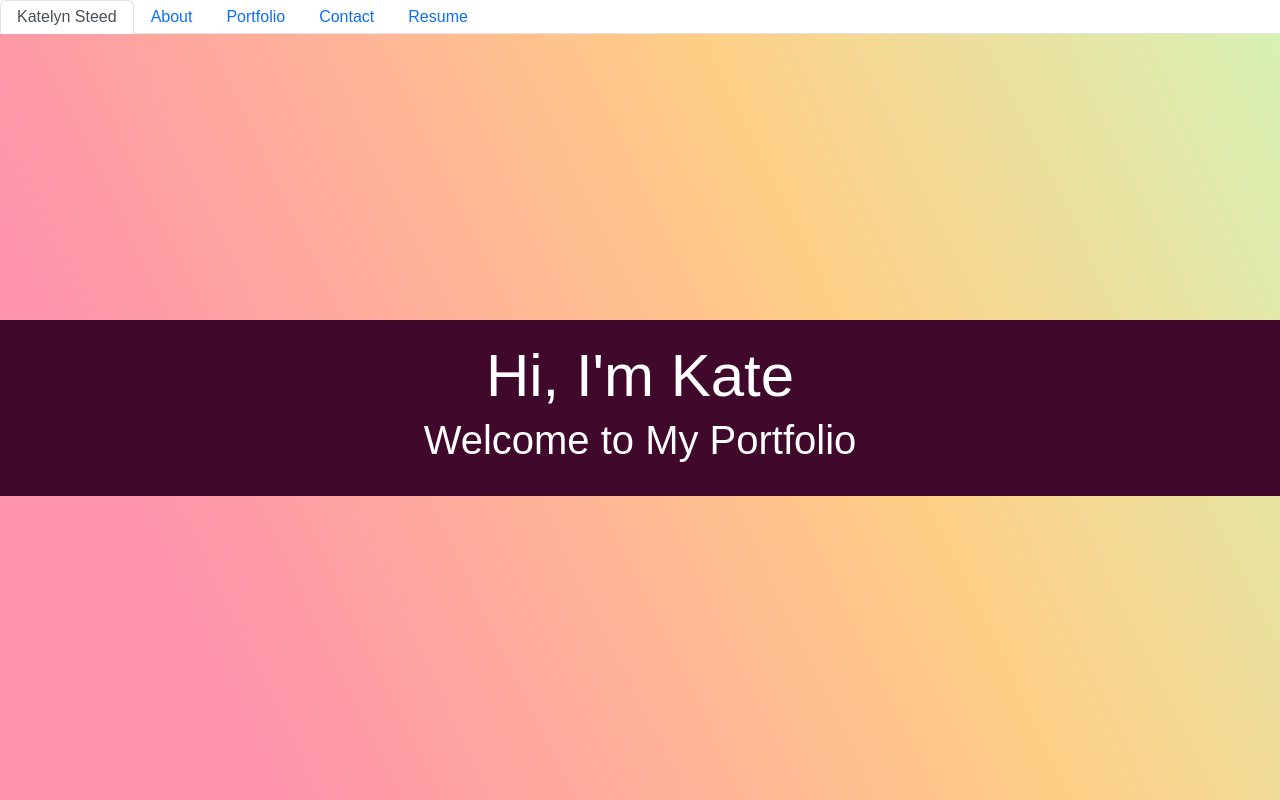
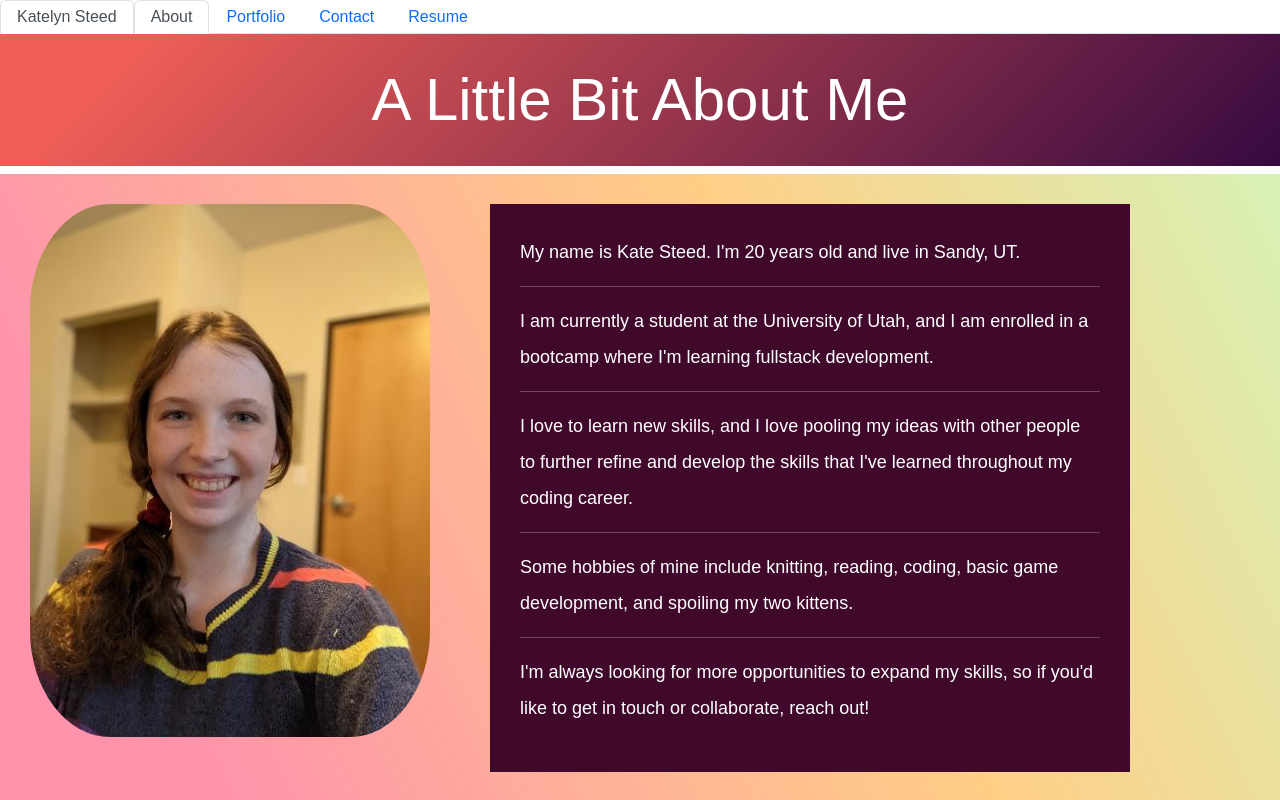
Before and after one commit to Ksteed8859/KS-React-Portfolio, a React (Create React App) app: page / in a window 1280 px wide. Shown: the top 800 px of the page. Built offline with nearby package versions, Linux system fonts and the light colour scheme.

Commit message:
added css to contact.js

```diff
--- a/src/components/Navbar.js
+++ b/src/components/Navbar.js
@@ -5,9 +5,9 @@ function Navbar({currentPage, handlePageChange}) {
         <ul className="nav nav-tabs">
             <li className="nav-item">
                 <a
-                  href="#"
-                  onClick={() => handlePageChange('Home')}
-                  className={currentPage === 'Home' ? 'nav-link active' : 'nav-link'}
+                  href="#about"
+                  onClick={() => handlePageChange('About')}
+                  className={currentPage === 'About' ? 'nav-link active' : 'nav-link'}
                 >
                   Katelyn Steed
                 </a>
--- a/src/components/PortfolioContainer.js
+++ b/src/components/PortfolioContainer.js
@@ -1,19 +1,15 @@
 import React, { useState } from 'react';
 import Navbar from './Navbar';
 import Footer from './Footer';
-import Home from './pages/Home'
 import About from './pages/About';
 import Portfolio from './pages/Portfolio';
 import Resume from './pages/Resume';
 import Contact from './pages/Contact';
 
 export default function PortfolioContainer() {
-  const [currentPage, setCurrentPage] = useState('Home');
+  const [currentPage, setCurrentPage] = useState('About');
 
   const renderPage = () => {
-    if (currentPage === 'Home') {
-      return <Home />;
-    }
     if (currentPage === 'About') {
       return <About />;
     }
--- a/src/components/pages/About.js
+++ b/src/components/pages/About.js
@@ -16,7 +16,7 @@ export default function About() {
       <p>
       My name is Kate Steed. I'm 20 years old and live in Sandy, UT.
       <hr></hr>
-      I am currently a student at the University of Utah, and I am enrolled in a bootcamp teach fullstack development.
+      I am currently a student at the University of Utah, and I am enrolled in a bootcamp where I'm learning fullstack development.
       <hr></hr>
       I love to learn new skills, and I love pooling my ideas with other people to further refine and develop the skills that I've learned throughout my coding career.
       <hr></hr>
--- a/src/components/pages/Contact.js
+++ b/src/components/pages/Contact.js
@@ -1,28 +1,33 @@
 import React, {useState} from 'react';
 
 export default function Contact() {
+
     return (
-        <div>
-          <h1>Contact Me!</h1>
-          <p> Want to collaborate or get into contact? Send me a message below and I'll get back to you!</p>
+      <div>
+        <div className='contactHead'>
+          <h1 className='contactTitle'>Contact Me!</h1>
+          <p className='contactDesc'> Want to collaborate or get into contact? Send me a message below and I'll get back to you!</p>
+        </div>
+           <section className="Contact">
+            <div className='contactDiv'>
             <form>
+            <div class="form-group">
+                <label for="contactName">Full Name</label>
+                <input type="name" class="form-control" placeholder="John Doe"/>
+              </div>
               <div class="form-group">
-                <label for="name">Name</label>
-                <input type="name" class="form-control" id="contactName" aria-describedby="name" placeholder="Enter name"/>
+                <label for="contactEmail">Email address</label>
+                <input type="email" class="form-control" placeholder="name@email.com"/>
               </div>
 
               <div class="form-group">
-                <label for="email">Email address</label>
-                <input type="email" class="form-control" id="email" aria-describedby="email" placeholder="Enter email"/>
+                <label for="contactMessage">Message</label>
+                <textarea class="form-control"  rows="5" placeholder="I think you're pretty neat!"></textarea>
               </div>
-
-              <div className="form-group">
-                <label htmlFor="message">Message</label>
-                <textarea className="form-control" rows="5" placeholder='Type your message here!'></textarea>
-              </div>
-              <button type="submit" class="btn btn-primary">Submit</button>
+              <button className='contactBtn' type="button">Submit</button>
             </form>
-
+            </div>
+        </section>
         </div>
       );
     }
--- a/src/components/pages/Home.js
+++ /dev/null
@@ -1,16 +0,0 @@
-import React from 'react';
-
-export default function Home() {
-  return (
-    <section className="Home">
-        <div className="container-fluid">
-            <div className="row">
-            <div className="col-lg-12 col-md-12 col-sm-12 col-xs-12 text">
-                <h2 className="title">Hi, I'm Kate</h2>
-                <p className="description">Welcome to My Portfolio</p>
-            </div>
-            </div>
-        </div>
-    </section>
-  );
-}
--- a/src/styling/App.css
+++ b/src/styling/App.css
@@ -1,25 +1,9 @@
 
-.Home, .About {
+.About, .Contact {
     background-image: linear-gradient( 64.3deg,  rgba(254,122,152,0.81) 17.7%, rgba(255,206,134,1) 64.7%, rgba(172,253,163,0.64) 112.1% );
     min-height: 100vh;
     display: flex;
     flex-wrap: wrap;
-}
-
-/* Home.js */
-.title {
-    font-size: 60px;
-}
-.description {
-    font-size: 40px;
-}
-.text {
-    padding: 20px;
-    text-align: center;
-    background-color: #40092b;
-    position: absolute;
-    top: 40%;
-    color: white;
 }
 
 /* About.js */
@@ -42,14 +26,41 @@
     font-size: 18px;
 }
 
-.flex-container {
-    display: flex;
-    flex-flow:row wrap;
-    align-content: center;
-    justify-content: space-around;
-  }
-
 #meimg {
     border-radius: 20%;
     margin: 30px;
 }
+
+/* Contact.js */
+.contactHead {
+    background-image: linear-gradient( 135deg, #F05F57 10%, #360940 100%);
+    text-align: center;
+    color: white;
+}
+.contactTitle {
+    font-size: 60px;
+    padding:30px
+}
+.contactDesc {
+    font-size: 30px;
+    padding-bottom: 30px;
+}
+
+.contactDiv {
+    background:#40092b;
+    color: white;
+    line-height: 4;
+    height: 30%;
+    width: 50%;
+    margin-top: 8%;
+    margin-left: 25%;
+    padding: 30px;
+    font-size: 20px;
+}
+.contactBtn {
+    background-image: linear-gradient( 135deg, #F05F57 10%, #701385 100%);
+    color: white;
+    margin-left: 40%;
+    margin-top:5%;
+    width: 20%;
+}
```
Also changed, not shown: 1 other file (tests, documents, lock files or other folders). Lines whose indentation alone changed are shown as unchanged.
